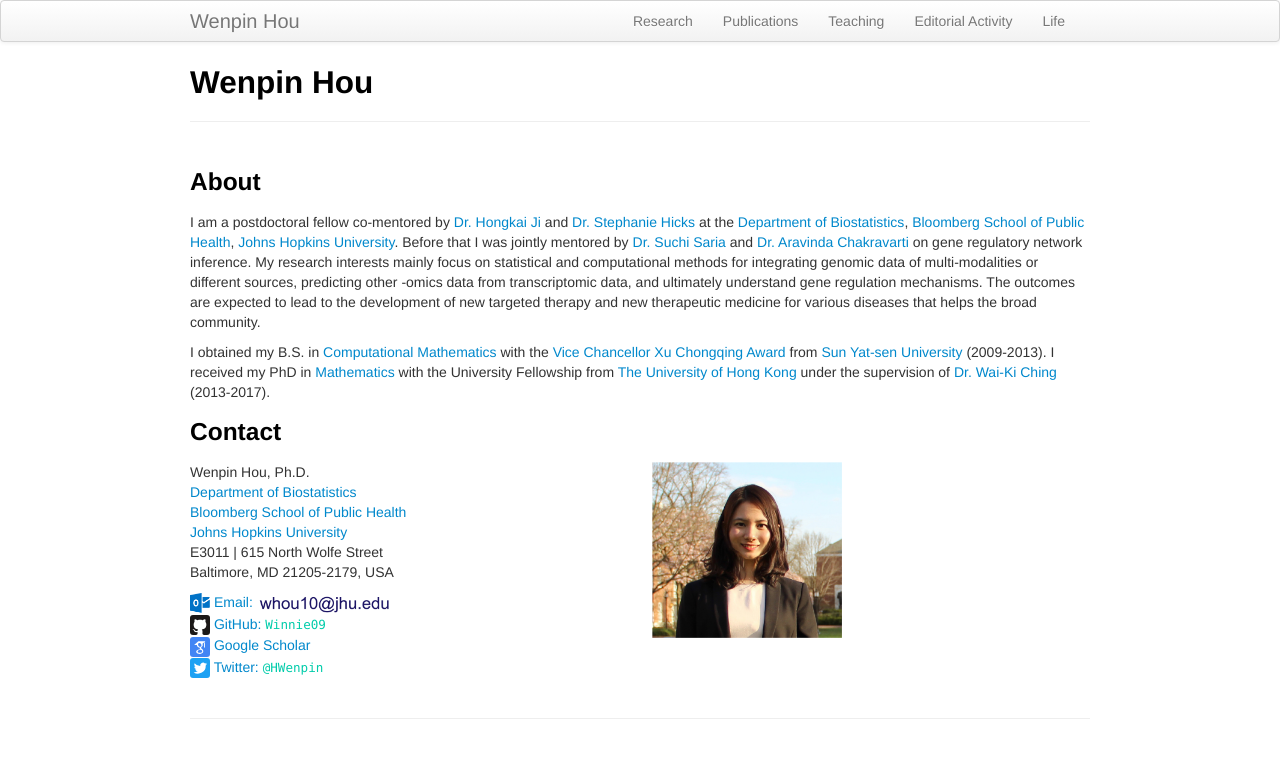
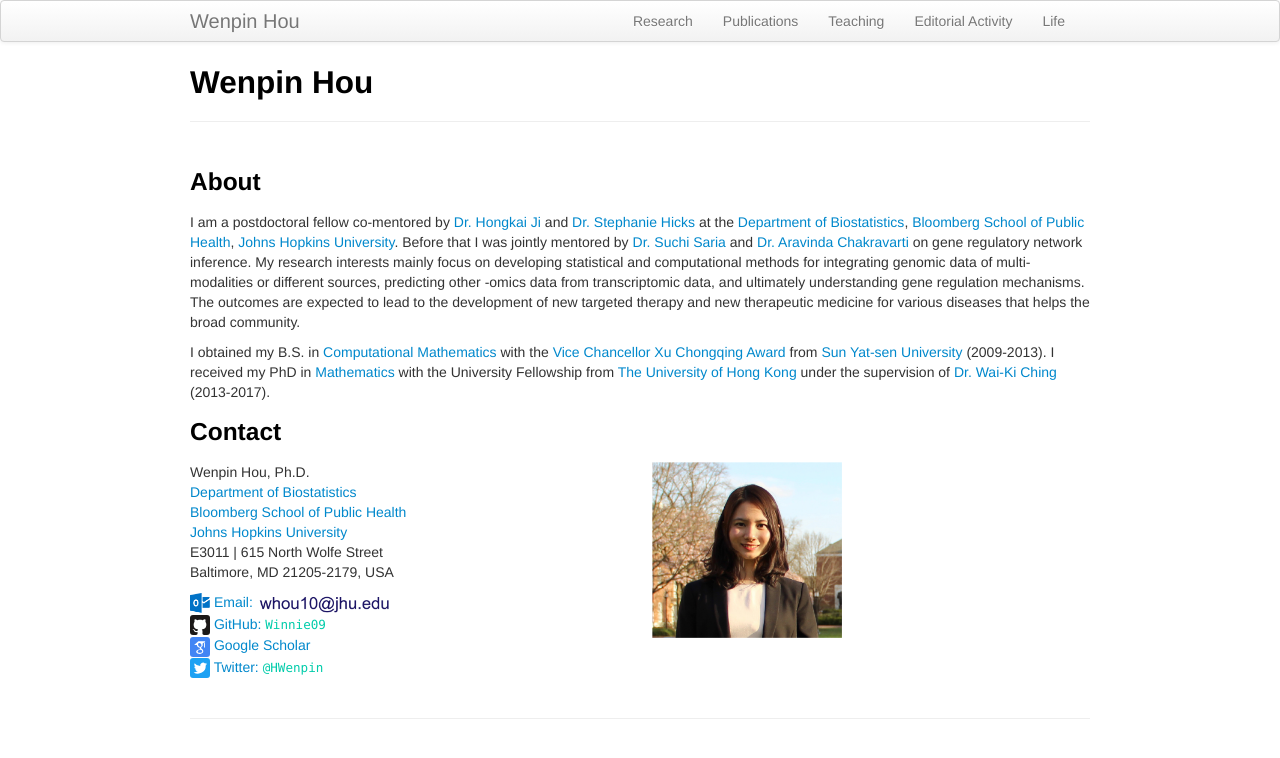
Before and after one commit to Winnie09/Wenpin_Hou, a Jekyll site: the page built from index.md, in a window 1280 px wide. Shown: the top 758 px of the page. Built offline with Jekyll 4.4.1, drawn with Linux system fonts in a browser that asks for light colours.

Commit message:
edit mainpage

```diff
--- a/index.md
+++ b/index.md
@@ -6,7 +6,7 @@
 
 ### About
 
-I am a postdoctoral fellow co-mentored by [Dr. Hongkai Ji](http://www.biostat.jhsph.edu/~hji/) and [Dr. Stephanie Hicks](https://www.stephaniehicks.com/) at the [Department of Biostatistics](https://www.jhsph.edu/departments/biostatistics/), [Bloomberg School of Public Health](https://www.jhsph.edu/), [Johns Hopkins University](https://www.jhu.edu/). Before that I was jointly mentored by [Dr. Suchi Saria](https://suchisaria.jhu.edu/) and [Dr. Aravinda Chakravarti](https://aravindachakravartilab.org/) on gene regulatory network inference. My research interests mainly focus on statistical and computational methods for integrating genomic data of multi-modalities or different sources, predicting other -omics data from transcriptomic data, and ultimately understand gene regulation mechanisms. The outcomes are expected to lead to the development of new targeted therapy and new therapeutic medicine for various diseases that helps the broad community.
+I am a postdoctoral fellow co-mentored by [Dr. Hongkai Ji](http://www.biostat.jhsph.edu/~hji/) and [Dr. Stephanie Hicks](https://www.stephaniehicks.com/) at the [Department of Biostatistics](https://www.jhsph.edu/departments/biostatistics/), [Bloomberg School of Public Health](https://www.jhsph.edu/), [Johns Hopkins University](https://www.jhu.edu/). Before that I was jointly mentored by [Dr. Suchi Saria](https://suchisaria.jhu.edu/) and [Dr. Aravinda Chakravarti](https://aravindachakravartilab.org/) on gene regulatory network inference. My research interests mainly focus on developing statistical and computational methods for integrating genomic data of multi-modalities or different sources, predicting other -omics data from transcriptomic data, and ultimately understanding gene regulation mechanisms. The outcomes are expected to lead to the development of new targeted therapy and new therapeutic medicine for various diseases that helps the broad community.
 
 I obtained my B.S. in [Computational Mathematics](http://math.sysu.edu.cn/) with the [Vice Chancellor Xu Chongqing
 Award](http://edf.edaao.sysu.edu.cn/jzmx/jz03/cgzs02/index.htm) from [Sun Yat-sen University](http://www.sysu.edu.cn/2012/en/index.htm) (2009-2013).
```
